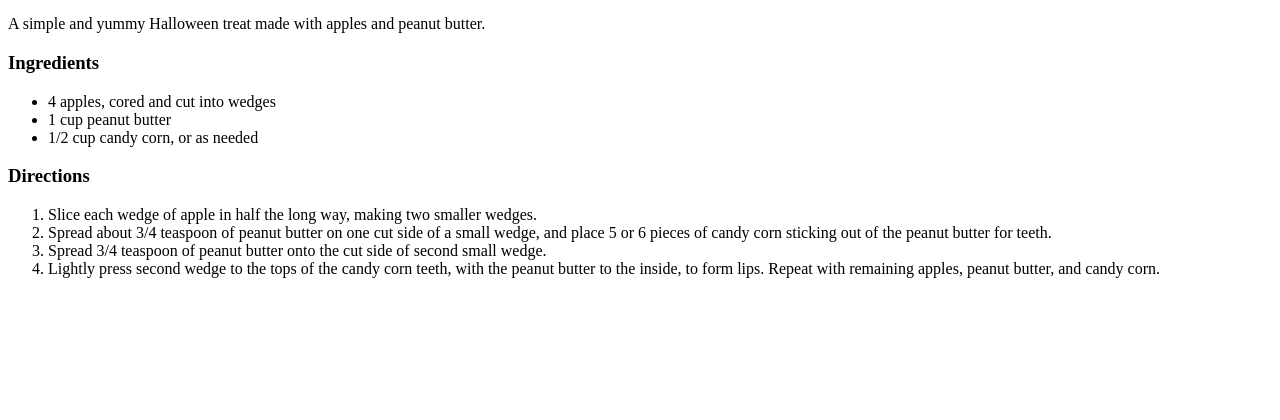
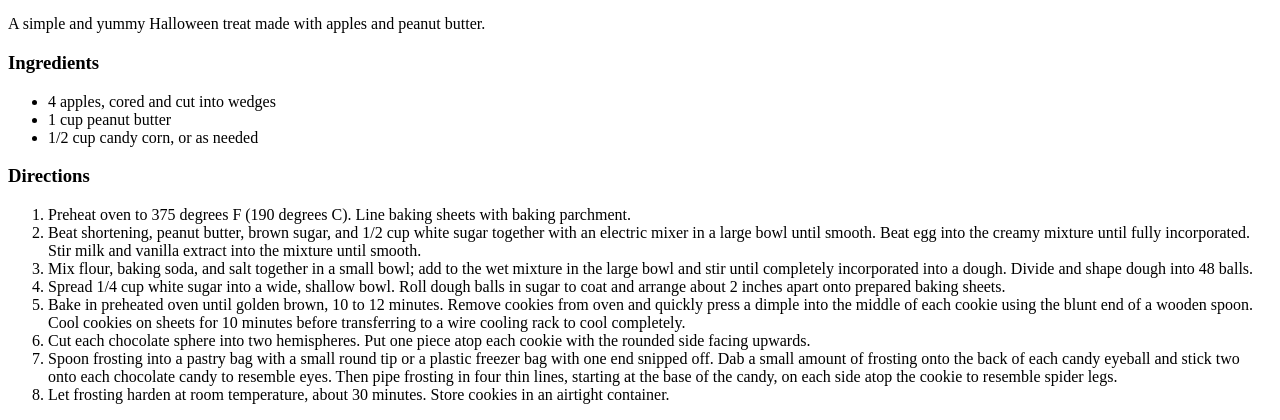
Before and after one commit to jjfitzge/basic-recipes-website, a plain HTML site: page recipes/peanut-butter-spider-cookies.html in a window 1280 px wide. Shown: the part 428-848 px from the top of the page. Before the commit the page ends 800 px from the top, so only its background shows below. Drawn offline with Linux system fonts and the light colour scheme.

Commit message:
fix peanut-butter-spider-cookies directions

```diff
--- a/recipes/peanut-butter-spider-cookies.html
+++ b/recipes/peanut-butter-spider-cookies.html
@@ -20,10 +20,14 @@
                 </ul>
             <h3>Directions</h3>
                 <ol>
-                    <li>Slice each wedge of apple in half the long way, making two smaller wedges.</li>
-                    <li>Spread about 3/4 teaspoon of peanut butter on one cut side of a small wedge, and place 5 or 6 pieces of candy corn sticking out of the peanut butter for teeth.</li>
-                    <li>Spread 3/4 teaspoon of peanut butter onto the cut side of second small wedge.</li>
-                    <li>Lightly press second wedge to the tops of the candy corn teeth, with the peanut butter to the inside, to form lips. Repeat with remaining apples, peanut butter, and candy corn.</li>
+                    <li>Preheat oven to 375 degrees F (190 degrees C). Line baking sheets with baking parchment.</li>
+                    <li>Beat shortening, peanut butter, brown sugar, and 1/2 cup white sugar together with an electric mixer in a large bowl until smooth. Beat egg into the creamy mixture until fully incorporated. Stir milk and vanilla extract into the mixture until smooth.</li>
+                    <li>Mix flour, baking soda, and salt together in a small bowl; add to the wet mixture in the large bowl and stir until completely incorporated into a dough. Divide and shape dough into 48 balls.</li>
+                    <li>Spread 1/4 cup white sugar into a wide, shallow bowl. Roll dough balls in sugar to coat and arrange about 2 inches apart onto prepared baking sheets.</li>
+                    <li>Bake in preheated oven until golden brown, 10 to 12 minutes. Remove cookies from oven and quickly press a dimple into the middle of each cookie using the blunt end of a wooden spoon. Cool cookies on sheets for 10 minutes before transferring to a wire cooling rack to cool completely.</li>
+                    <li>Cut each chocolate sphere into two hemispheres. Put one piece atop each cookie with the rounded side facing upwards.</li>
+                    <li>Spoon frosting into a pastry bag with a small round tip or a plastic freezer bag with one end snipped off. Dab a small amount of frosting onto the back of each candy eyeball and stick two onto each chocolate candy to resemble eyes. Then pipe frosting in four thin lines, starting at the base of the candy, on each side atop the cookie to resemble spider legs.</li>
+                    <li>Let frosting harden at room temperature, about 30 minutes. Store cookies in an airtight container.</li>
                 </ol>
 
 </body>
```
